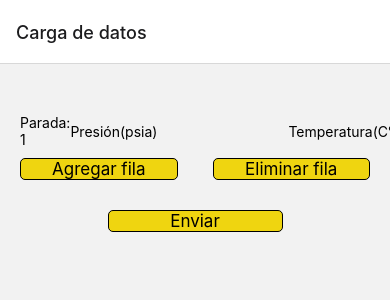
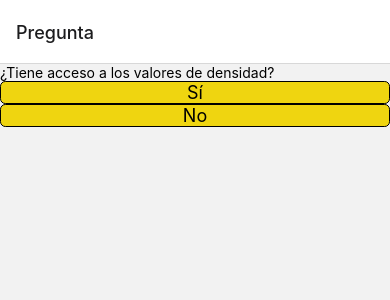
Before and after one commit to DeelynKsks/Frontend_Test_SlickLine_Mobile, a React Native app: screen /Pregunta in a window 390 px wide. Shown: the top 300 px of the page. Built offline with nearby package versions, Linux system fonts and the light colour scheme.

Commit message:
Condicional de densidad del formulario

```diff
--- a/App.js
+++ b/App.js
@@ -3,14 +3,16 @@ import { NavigationContainer } from '@react-navigation/native';
 import { createStackNavigator } from '@react-navigation/stack';
 import FormSendData from './src/Components/FormSendData';
 import ChartsPage from './src/Pages/ChartsPage';
+import Question from './src/Pages/Question';
 
 const Stack = createStackNavigator();
 
 export default function App() {
   return (
     <NavigationContainer>
-      <Stack.Navigator initialRouteName="Carga de Datos">
-        <Stack.Screen name="Carga de datos" component={FormSendData} />
+      <Stack.Navigator initialRouteName="Pregunta">
+        <Stack.Screen name="Pregunta" component={Question} />
+        <Stack.Screen name="Carga de Datos" component={FormSendData} />
         <Stack.Screen name="ChartsPage" component={ChartsPage} />
       </Stack.Navigator>
     </NavigationContainer>
--- a/package.json
+++ b/package.json
@@ -9,15 +9,19 @@
     "web": "expo start --web"
   },
   "dependencies": {
+    "@expo/webpack-config": "^19.0.0",
     "@react-navigation/native": "^6.1.9",
     "@react-navigation/stack": "^6.3.19",
     "expo": "~49.0.13",
     "expo-status-bar": "~1.6.0",
     "react": "18.2.0",
+    "react-dom": "^18.2.0",
     "react-native": "0.72.6",
     "react-native-chart-kit": "^6.12.0",
     "react-native-select-dropdown": "^3.4.0",
-    "react-native-svg": "13.9.0"
+    "react-native-size-matters": "^0.4.2",
+    "react-native-svg": "13.9.0",
+    "react-native-web": "^0.19.9"
   },
   "devDependencies": {
     "@babel/core": "^7.20.0"
--- a/src/Components/ChartsData.jsx
+++ b/src/Components/ChartsData.jsx
@@ -7,6 +7,42 @@ export default function ChartsData({data}) {
     const presion = data.map(item => item.presion);
     const temperatura = data.map(item => item.temperatura);
     const profundidad = data.map(item => item.profundidad.toString()); // Convertir a cadenas
+
+    function calculateDensity(pressure, depth) {
+      if (!pressure || !depth) {
+        return null;
+      }
+
+      let g = 9.81; // aceleración debido a la gravedad en m/s²
+      let pressureInPascals = parseFloat(pressure) * 6894.76; // convertir la presión de psia a Pascales
+      let density = pressureInPascals / (g * parseFloat(depth)); // calcular la densidad en kg/m³
+
+      return density;
+    }
+
+    const fluidTypes = data.map(item => {
+      let density;
+      if (item.densidad) {
+        // Si el usuario proporcionó un valor de densidad, úsalo
+        density = parseFloat(item.densidad);
+      } else {
+        // Si no, calcula la densidad a partir de la presión y la profundidad
+        density = calculateDensity(item.presion, item.profundidad);
+      }
+
+      let fluidType = "Desconocido";
+
+      if (density >= 800 && density <= 900) {
+        fluidType = "Agua Salada";
+      } else if (density > 900) {
+        fluidType = "Petróleo";
+      } else if (density < 800) {
+        fluidType = "Gas";
+      }
+
+      return fluidType;
+    });
+
 
     const chartDataPresion = {
       labels: profundidad, // Profundidad en el eje X
--- a/src/Components/DataCharts.jsx
+++ b/src/Components/DataCharts.jsx
@@ -1,82 +1,59 @@
-// DataCharts.jsx
-import React from 'react';
-import { Dimensions } from 'react-native';
-import { LineChart } from 'react-native-chart-kit';
+// import React from 'react';
+// import { View, Text, Dimensions } from 'react-native';
+// import { LineChart, Grid, XAxis, YAxis } from 'react-native-svg-charts';
+// import * as shape from 'd3-shape';
 
-const DataCharts = ({ data }) => {
-  // Aquí, estás desestructurando la prop 'data' que se pasa al componente DataCharts.
-  // 'data' es un array de objetos, donde cada objeto representa una fila del formulario.
+// export default function ChartsData({data}) {
+//     // Crear arrays para profundidad, presión y temperatura
+//     const presion = data.map(item => parseFloat(item.presion));
+//     const temperatura = data.map(item => parseFloat(item.temperatura));
+//     const profundidad = data.map(item => parseFloat(item.profundidad));
 
-  // Creas una variable 'labels' que es un array de strings, donde cada string representa una parada (`P1`, `P2`, etc.).
-  // Esto se utilizará para las etiquetas del eje x de los gráficos.
-  const labels = data.map((item, index) => `P${index + 1}`);
+//     const fluidTypes = data.map(item => {
+//       const density = item.densidad ? parseFloat(item.densidad) : calculateDensity(item.presion, item.profundidad);
+//       let fluidType = "Desconocido";
+//       if (density >= 800 && density <= 900) {
+//         fluidType = "Agua Salada";
+//       } else if (density > 900) {
+//         fluidType = "Petróleo";
+//       } else if (density < 800) {
+//         fluidType = "Gas";
+//       }
+//       return fluidType;
+//     });
 
-  // Creas dos variables, 'presionData' y 'temperaturaData', que son arrays de números.
-  // Estos arrays contienen los valores de presión y temperatura respectivamente para cada parada.
-  // Estos se utilizarán para los valores del eje y de los gráficos.
-  const presionData = data.map(item => parseFloat(item.presion));
-  const temperaturaData = data.map(item => parseFloat(item.temperatura));
-
-  return (
-    <>
-      <LineChart
-        data={{
-          labels: labels,
-          datasets: [
-            {
-              data: presionData,
-            },
-          ],
-        }}
-        width={Dimensions.get('window').width}
-        height={220}
-        yAxisLabel=""
-        yAxisSuffix=" psia"
-        chartConfig={{
-          backgroundColor: '#e26a00',
-          backgroundGradientFrom: '#fb8c00',
-          backgroundGradientTo: '#ffa726',
-          decimalPlaces: 2,
-          color: (opacity = 1) => `rgba(255, 255, 255, ${opacity})`,
-          style: {
-            borderRadius: 16,
-          },
-        }}
-        style={{
-          marginVertical: 8,
-          borderRadius: 16,
-        }}
-      />
-      <LineChart
-        data={{
-          labels: labels,
-          datasets: [
-            {
-              data: temperaturaData,
-            },
-          ],
-        }}
-        width={Dimensions.get('window').width}
-        height={220}
-        yAxisLabel=""
-        yAxisSuffix=" C°"
-        chartConfig={{
-          backgroundColor: '#e26a00',
-          backgroundGradientFrom: '#fb8c00',
-          backgroundGradientTo: '#ffa726',
-          decimalPlaces: 2,
-          color: (opacity = 1) => `rgba(255, 255, 255, ${opacity})`,
-          style: {
-            borderRadius: 16,
-          },
-        }}
-        style={{
-          marginVertical: 8,
-          borderRadius: 16,
-        }}
-      />
-    </>
-  );
-};
-
-export default DataCharts;
+//     return (
+//       <View>
+//         <Text>Gráfico del Gradiente de Presión</Text>
+//         <View style={{ height: 200, flexDirection: 'row' }}>
+//           <YAxis
+//             data={presion}
+//             contentInset={{ top: 20, bottom: 20 }}
+//             svg={{
+//               fill: 'grey',
+//               fontSize: 10,
+//             }}
+//             numberOfTicks={10}
+//             formatLabel={(value) => `${value}`}
+//           />
+//           <LineChart
+//             style={{ flex: 1, marginLeft: 16 }}
+//             data={presion}
+//             svg={{ stroke: 'rgb(134, 65, 244)' }}
+//             contentInset={{ top: 20, bottom: 20 }}
+//             curve={shape.curveNatural}
+//           >
+//             <Grid />
+//           </LineChart>
+//         </View>
+//         <XAxis
+//           style={{ marginHorizontal: -10 }}
+//           data={profundidad}
+//           formatLabel={(value, index) => `${fluidTypes[index]}`}
+//           contentInset={{ left: 10, right: 10 }}
+//           svg={{ fontSize: 10, fill: 'black' }}
+//         />
+//         {/* Repite para el gráfico de temperatura */}
+//       </View>
+//     );
+// }
--- a/src/Components/FormSendData.jsx
+++ b/src/Components/FormSendData.jsx
@@ -4,9 +4,12 @@ import { ScrollView, View } from 'react-native';
 import RowsForm from './RowsForm';
 import ButtonTouchable from './ButtonTouchable';
 
-function FormSendData({navigation}) {
+function FormSendData({navigation, route}) {
     const [rows, setRows] = useState([{ parada: 1, presion: '', temperatura: '', profundidad: '', densidad: '' }]);
     const scrollViewRef = useRef();
+
+    const { data } = route.params
+    console.log(data)
 
     const addRow = () => {
       const newRow = { parada: rows.length + 1, presion: '', temperatura: '', profundidad: '', densidad: '' };
@@ -36,8 +39,9 @@ function FormSendData({navigation}) {
     return (
       <ScrollView style={styles.container} ref={scrollViewRef}>
         <View style={{marginBottom: 30}}></View>
+
         {rows.map((row, index) => (
-          <RowsForm key={index} data={row} updateRow={updateRow} />
+          <RowsForm key={index} data={row} updateRow={updateRow} conditional={data} />
         ))}
         <View style={styles.buttonContainer}>
           <View style={styles.buttonWrapper}>
--- a/src/Components/RowsForm.jsx
+++ b/src/Components/RowsForm.jsx
@@ -2,7 +2,17 @@ import React from 'react'
 import { Text, TextInput, View } from 'react-native'
 import { styles } from '../Styles/Styles'
 
-function RowsForm({data, updateRow}) {
+function RowsForm({conditional, data, updateRow}) {
+
+
+  const densityInput = conditional === 'Sí' ? (
+    <TextInput
+      placeholder="Densidad(kg/m³)"
+      onChangeText={(value) => updateRow(data.parada - 1, 'densidad', value)}
+      value={data.densidad}
+    />
+  ) : <Text></Text>;
+
   return (
     <View style={styles.row}>
       <Text style={{alignSelf: 'center'}}>Parada: {data.parada}</Text>
@@ -21,11 +31,7 @@ function RowsForm({data, updateRow}) {
         onChangeText={(value) => updateRow(data.parada - 1, 'profundidad', value)}
         value={data.profundidad}
       />
-      <TextInput
-        placeholder="Densidad(kg/m³)"
-        onChangeText={(value) => updateRow(data.parada - 1, 'densidad', value)}
-        value={data.densidad}
-      />
+      {densityInput}
     </View>
   )
 }
--- /dev/null
+++ b/src/Pages/Question.jsx
@@ -0,0 +1,39 @@
+import React from 'react'
+import { StyleSheet, Text, View } from 'react-native'
+import ButtonTouchable from './../Components/ButtonTouchable';
+import { styles } from '../Styles/Styles';
+
+function Question({navigation}) {
+
+    const RenderForm = (res) => {
+        navigation.navigate('Carga de Datos', {data: res});
+    }
+
+  return (
+    <View style={miniStyle.container}>
+        <Text>¿Tiene acceso a los valores de densidad?</Text>
+        <View>
+            <ButtonTouchable
+                styleButton={styles.button}
+                styleText={styles.buttonText}
+                text={"Sí"}
+                pressFunction={() => RenderForm("Sí")}
+            />
+            <ButtonTouchable
+                styleButton={styles.button}
+                styleText={styles.buttonText}
+                text={"No"}
+                pressFunction={() => RenderForm("No")}
+            />
+        </View>
+    </View>
+  )
+}
+
+export default Question
+
+const miniStyle = StyleSheet.create({
+    container: {
+        flex: 1,
+    }
+})
--- a/src/Styles/Styles.js
+++ b/src/Styles/Styles.js
@@ -1,18 +1,19 @@
 import { StyleSheet } from "react-native";
+import { scale, verticalScale, moderateScale } from 'react-native-size-matters';
 
 export const styles = StyleSheet.create({
     container: {
       flex: 1,
-      padding: 20,
+      padding: scale(20),
     },
     row: {
       flexDirection: 'row',
       justifyContent: 'space-between',
-      marginBottom: 10,
+      marginBottom: verticalScale(5),
     },
     buttonContainer: {
       flexDirection: 'row',
-      marginBottom: 20, // o cualquier valor que desees para el espacio entre los botones y el siguiente elemento
+      marginBottom: verticalScale(5), // o cualquier valor que desees para el espacio entre los botones y el siguiente elemento
       justifyContent: "space-between",
     },
     buttonWrapper: {
@@ -20,8 +21,8 @@ export const styles = StyleSheet.create({
     },
     button: {
       borderStyle: 'solid',
-      borderWidth: 1,
-      borderRadius: 5,
+      borderWidth: moderateScale(1),
+      borderRadius: moderateScale(5),
       borderColor: "#000000",
       backgroundColor: "#efd510",
       width: '100%',
@@ -29,16 +30,16 @@ export const styles = StyleSheet.create({
     },
     sendButton: {
       borderStyle:'solid',
-      borderWidth :1,
-      borderRadius :5,
+      borderWidth :moderateScale(1),
+      borderRadius :moderateScale(5),
       borderColor :"#000000",
       backgroundColor :"#efd510",
       width :'50%',
       alignSelf: 'center',
-      marginTop :10
+      marginTop :moderateScale(15)
     },
     buttonText: {
       textAlign: 'center',
-      fontSize: 17
+      fontSize: moderateScale(17)
     }
   });
```
Also changed, not shown: 2 other files (tests, documents, lock files or other folders).
